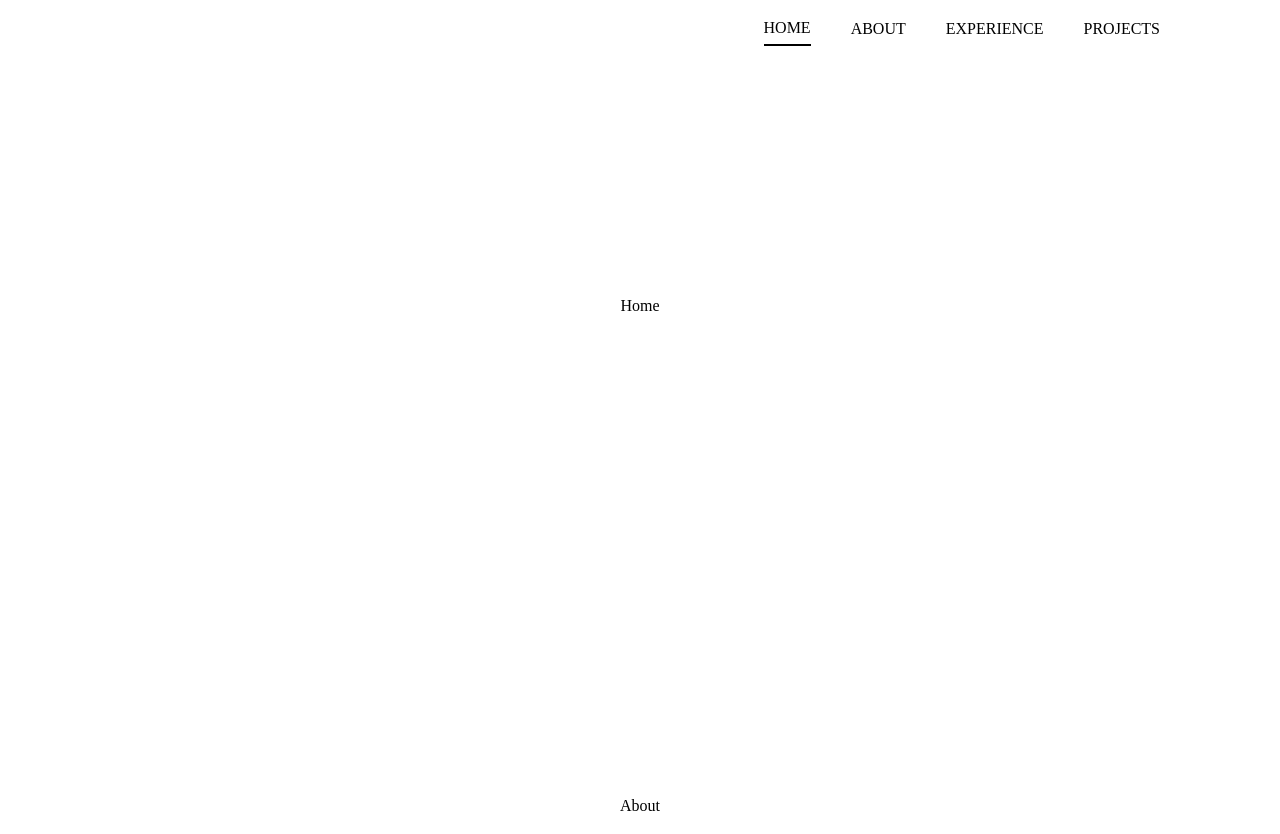
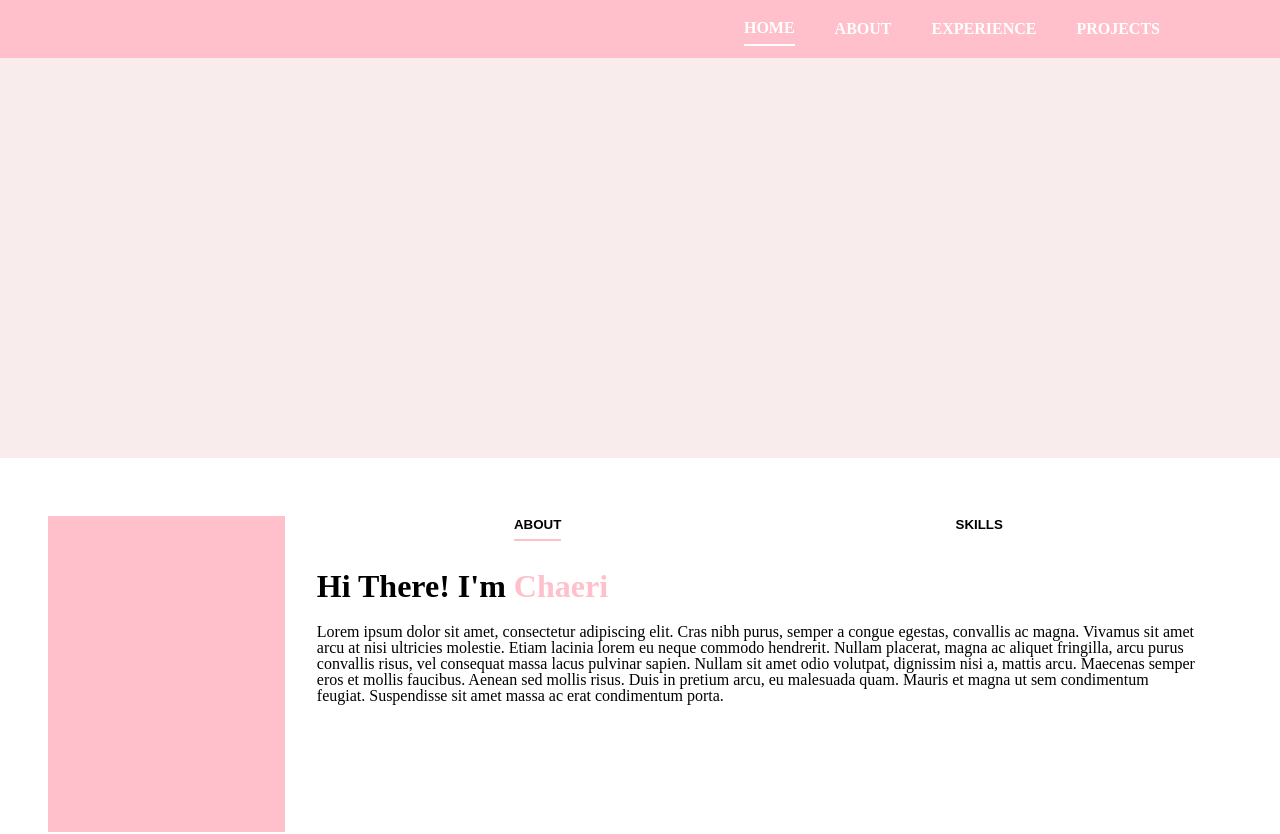
Before and after one commit to Chaeri-Yoon/portfolio, a React (Create React App) app: page / in a window 1280 px wide. Shown: the top 834 px of the page. Built offline with nearby package versions, Linux system fonts and the light colour scheme.

Commit message:
* Create frame of About section * Add blank in front of each section so that they will be showed well when the page is scrolled by clicking any nav button.

```diff
--- a/src/App.tsx
+++ b/src/App.tsx
@@ -1,8 +1,9 @@
-import React from 'react';
 import { BrowserRouter as Router } from 'react-router-dom';
 import styled from 'styled-components';
 import Header from './components/Header';
 import Section from './components/Section';
+import About from './sections/About';
+import Home from './sections/Home';
 import GlobalStyles from './styles/GlobalStyles';
 
 const Container = styled.div`
@@ -13,7 +14,6 @@ const Container = styled.div`
   align-items: center;
 `;
 const Main = styled.main`
-  padding-top: 36px;
   width: 100%;
 
   display: flex;
@@ -21,7 +21,6 @@ const Main = styled.main`
   justify-content: flex-start;
   align-items: center;
 `;
-
 
 function App() {
   return (
@@ -32,10 +31,10 @@ function App() {
           <Header />
           <Main>
             <Section id="home">
-              Home
+              <Home />
             </Section>
             <Section id="about">
-              About
+              <About />
             </Section>
             <Section id="experience">
               Experience
--- a/src/components/Header.tsx
+++ b/src/components/Header.tsx
@@ -3,13 +3,14 @@ import NavBar from "./NavBar"
 
 const Container = styled.div`
     position: fixed;
-    top: 0.75em;
-    right: 6.25em;
-
+    top: 0;
+    right: 0;
     width: 100%;
     display: flex;
     justify-content: flex-end;
     align-items: center;
+    background-color: pink;
+    z-index: 99;
 `;
 
 export default () => {
--- a/src/components/NavBar.tsx
+++ b/src/components/NavBar.tsx
@@ -1,23 +1,24 @@
 import { useState } from 'react';
 import { HashLink as Link } from 'react-router-hash-link';
 import styled from 'styled-components';
-import '../styles/variables.css';
 import { linkTypes } from '../types';
 
 const NavBar = styled.div`
+    padding: 0.75em 6.25em;
     display: flex;
     justify-content: center;
     align-items: center;
+    font-weight: 600;
+    color: white;
 `;
 const NavLink = styled(Link) <{ isactive: string }>`
-    padding: 0.5em 0;
     width: 25%;
     text-align: center;
     &:not(:first-child),
     &:not(:last-child){
         margin: 0 20px;
     }
-    border-bottom: ${({ isactive }) => isactive === 'true' ? '2px solid black' : 'none'};
+    border-bottom: ${({ isactive }) => isactive === 'true' ? '2px solid white' : 'none'};
 `;
 
 export default () => {
@@ -25,10 +26,10 @@ export default () => {
     const handleLinkClick = (linkType: string) => setActiveLink(linkType);
     return (
         <NavBar>
-            <NavLink to="#home" isactive={`${activeLink === linkTypes.HOME}`} onClick={() => handleLinkClick(linkTypes.HOME)}>HOME</NavLink>
-            <NavLink to="#about" isactive={`${activeLink === linkTypes.ABOUT}`} onClick={() => handleLinkClick(linkTypes.ABOUT)}>ABOUT</NavLink>
-            <NavLink to="#experience" isactive={`${activeLink === linkTypes.EXPERIENCE}`} onClick={() => handleLinkClick(linkTypes.EXPERIENCE)}>EXPERIENCE</NavLink>
-            <NavLink to="#projects" isactive={`${activeLink === linkTypes.PROJECTS}`} onClick={() => handleLinkClick(linkTypes.PROJECTS)}>PROJECTS</NavLink>
+            <NavLink to="#home" isactive={`${activeLink === linkTypes.HOME}`} className="underlined" onClick={() => handleLinkClick(linkTypes.HOME)}>HOME</NavLink>
+            <NavLink to="#about" isactive={`${activeLink === linkTypes.ABOUT}`} className="underlined" onClick={() => handleLinkClick(linkTypes.ABOUT)}>ABOUT</NavLink>
+            <NavLink to="#experience" isactive={`${activeLink === linkTypes.EXPERIENCE}`} className="underlined" onClick={() => handleLinkClick(linkTypes.EXPERIENCE)}>EXPERIENCE</NavLink>
+            <NavLink to="#projects" isactive={`${activeLink === linkTypes.PROJECTS}`} className="underlined" onClick={() => handleLinkClick(linkTypes.PROJECTS)}>PROJECTS</NavLink>
         </NavBar>
     )
 }
--- a/src/components/Section.tsx
+++ b/src/components/Section.tsx
@@ -1,14 +1,19 @@
 import styled from "styled-components"
+import '../styles/variables.css';
 
 const Container = styled.div`
     width: 100%;
-    height: 500px;
-
     display: flex;
-    justify-content: center;
+    flex-direction: column;
     align-items: center;
+    &::before{
+        content: "";
+        display: block;
+        width: 100%;
+        height: 3.625em;
+    }
 `;
-export default ({ children, id }: { children: any, id: string }) => {
+export default ({ children, id }: { children?: any, id: string }) => {
     return (
         <Container id={id}>
             {children}
--- /dev/null
+++ b/src/sections/About/index.tsx
@@ -0,0 +1,65 @@
+import { useState } from "react";
+import styled from "styled-components";
+import '../../styles/variables.css';
+
+const Container = styled.div`
+    width: 100%;
+    padding: 0 var(--body-padding);
+
+    display: flex;
+    justify-content: space-between;
+    align-items: flex-start;
+`;
+const ProfileImage = styled.div`
+    width: 20%;
+    height: auto;
+    aspect-ratio: 3 / 4;
+    background-color: pink;
+`;
+const Content = styled.div`
+    padding: 0 2em;
+    width: 80%;
+    display: flex;
+    flex-direction: column;
+    justify-content: space-between;
+`;
+const ModeButtons = styled.div`
+    margin-bottom: 1em;
+    width: 100%;
+    display: flex;
+    justify-content: center;
+    align-items: center;
+`;
+const ModeButton = styled.button<{ isactive: string }>`
+    width: 50%;
+    text-align: center;
+    background-color: transparent;
+    & > span{
+        border-bottom: ${({ isactive }) => isactive === 'true' ? '2px solid pink' : 'none'};
+    }
+`;
+const Name = styled.span`
+    color: pink;
+`;
+
+export default () => {
+    const [mode, setMode] = useState<'ABOUT' | 'SKILLS'>('ABOUT');
+    const handleModeClick = (value: 'ABOUT' | 'SKILLS') => setMode(value);
+    return (
+        <Container>
+            <ProfileImage />
+            <Content>
+                <ModeButtons>
+                    <ModeButton isactive={`${mode === 'ABOUT'}`} onClick={() => handleModeClick('ABOUT')}><span className="underlined">ABOUT</span></ModeButton>
+                    <ModeButton isactive={`${mode === 'SKILLS'}`} onClick={() => handleModeClick('SKILLS')}><span className="underlined">SKILLS</span></ModeButton>
+                </ModeButtons>
+                <div>
+                    <h1>Hi There! I'm <Name>Chaeri</Name></h1>
+                    <p>
+                        Lorem ipsum dolor sit amet, consectetur adipiscing elit. Cras nibh purus, semper a congue egestas, convallis ac magna. Vivamus sit amet arcu at nisi ultricies molestie. Etiam lacinia lorem eu neque commodo hendrerit. Nullam placerat, magna ac aliquet fringilla, arcu purus convallis risus, vel consequat massa lacus pulvinar sapien. Nullam sit amet odio volutpat, dignissim nisi a, mattis arcu. Maecenas semper eros et mollis faucibus. Aenean sed mollis risus. Duis in pretium arcu, eu malesuada quam. Mauris et magna ut sem condimentum feugiat. Suspendisse sit amet massa ac erat condimentum porta.
+                    </p>
+                </div>
+            </Content>
+        </Container>
+    )
+}
--- /dev/null
+++ b/src/sections/Home.tsx
@@ -0,0 +1,16 @@
+import styled from "styled-components";
+
+const Container = styled.div`
+    width: 100%;
+    padding: 12.5em 0;
+
+    // This will be replaced with the picture of mine or anything like that
+    background-color: #f2dada;
+    opacity: 0.5;
+`;
+
+export default () => {
+    return (
+        <Container />
+    )
+}
--- a/src/styles/GlobalStyles.tsx
+++ b/src/styles/GlobalStyles.tsx
@@ -1,6 +1,5 @@
 import { createGlobalStyle } from "styled-components";
 import './reset.css';
-import './variables.css';
 
 const GlobalStyles = createGlobalStyle`
     *{
@@ -13,9 +12,6 @@ const GlobalStyles = createGlobalStyle`
         justify-content: center;
         align-items: center;
     }
-    body{
-        padding: var(--body-padding);
-    }
     a, a:visited{
         color: inherit;
         text-decoration: none;
@@ -24,5 +20,10 @@ const GlobalStyles = createGlobalStyle`
         cursor: pointer;
         border: none;
     }
+    .underlined{
+        padding: 0.5em 0;
+        font-size: 1em;
+        font-weight: 600;
+    }
 `;
 export default GlobalStyles;
--- a/src/styles/reset.css
+++ b/src/styles/reset.css
@@ -10,12 +10,6 @@ span,
 applet,
 object,
 iframe,
-h1,
-h2,
-h3,
-h4,
-h5,
-h6,
 p,
 blockquote,
 pre,
--- a/src/styles/variables.css
+++ b/src/styles/variables.css
@@ -1,3 +1,3 @@
 :root {
-    --body-padding: 1.25em 5em;
+    --body-padding: 3em;
 }
```
